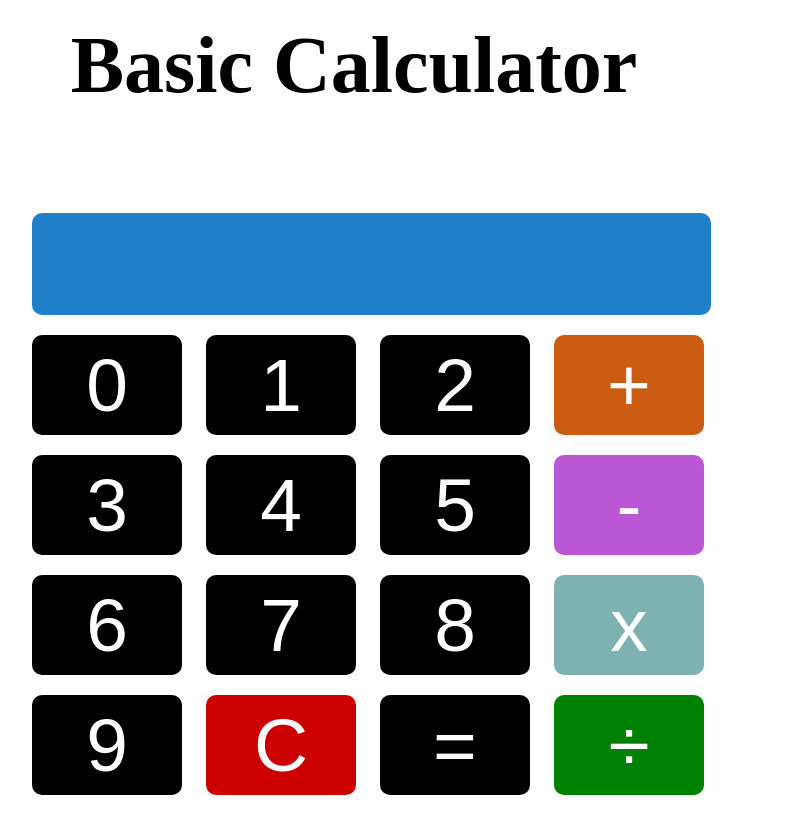
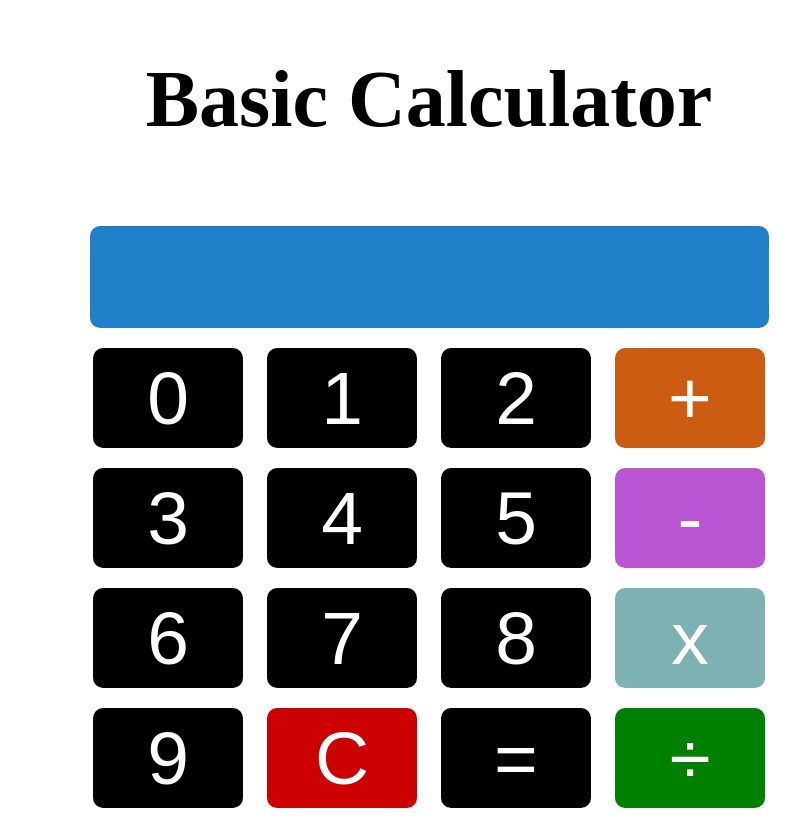
Before and after one commit to scampcoder/calculator, a plain HTML site: page index.html in a window 1280 px wide. Shown: the whole page, without its empty margins (211-1011 px from the left). Drawn offline with Linux system fonts and the light colour scheme.

Commit message:
Center Calculator

```diff
--- a/style.css
+++ b/style.css
@@ -37,14 +37,11 @@ input {
 }
 
 #myform {
-  margin-left:  225px;
-  margin-top: 20px;
+  text-align: center;
   /*border: medium solid purple;*/
 }
 
 h1 {
   text-align: center;
   font-size: 80px;
-  margin-right: 150px;
-  margin-top: 20px;
 }
```
